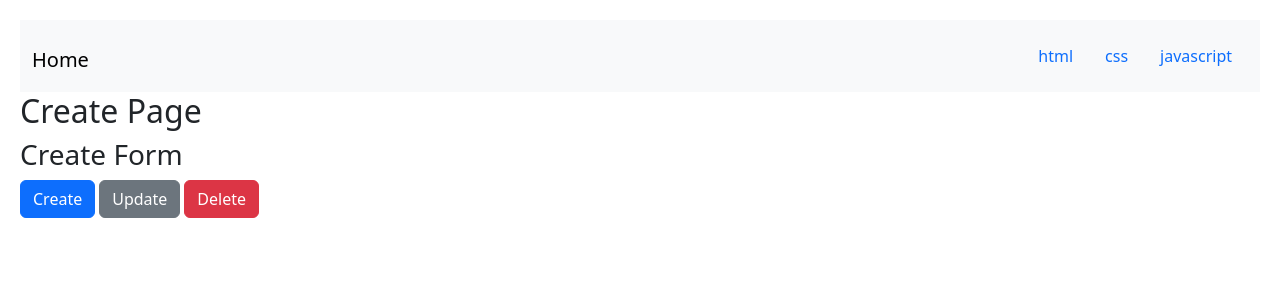
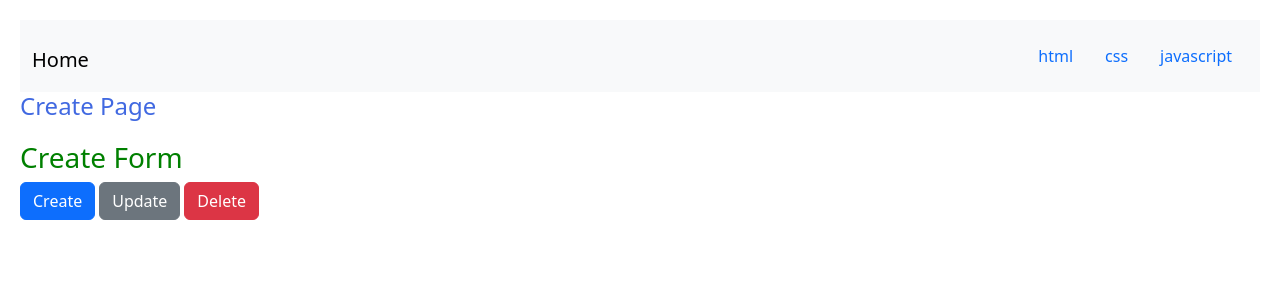
Before and after one commit to RaeChoe/Nextjs-app, a Next.js app: page /create in a window 1280 px wide. Shown: the top 300 px of the page. Built offline with nearby package versions, Linux system fonts and the light colour scheme.

Commit message:
feat: enhance Create page layout with styles and add main.js script

```diff
--- /dev/null
+++ b/public/main.js
@@ -0,0 +1 @@
+console.log("main.js 로드");
--- /dev/null
+++ b/src/app/create/create.module.css
@@ -0,0 +1,5 @@
+.title {
+  color: royalblue;
+  font-size: 24px;
+  margin-bottom: 20px;
+}
--- a/src/app/create/layout.js
+++ b/src/app/create/layout.js
@@ -1,10 +1,12 @@
+import styles from "./create.module.css";
+
 // Create 페이지의 틀
 export default function Layout({ children }) {
-  console.log("Create Page 작동");
+  console.log("Create 레이아웃 작동");
 
   return (
     <form>
-      <h2>Create Page</h2>
+      <h2 className={styles.title}>Create Page</h2>
       {/* page.js 불러오기: Create 페이지의 알맹이 */}
       {children}
     </form>
--- a/src/app/create/page.js
+++ b/src/app/create/page.js
@@ -1,7 +1,13 @@
 export default function Create() {
   return (
     <>
-      <h3>Create Form</h3>
+      <h3 style={styles.title}>Create Form</h3>
     </>
   );
 }
+
+const styles = {
+  title: {
+    color: "green",
+  },
+};
--- a/src/app/layout.js
+++ b/src/app/layout.js
@@ -4,6 +4,7 @@ import Container from "react-bootstrap/Container";
 import Nav from "react-bootstrap/Nav";
 import Navbar from "react-bootstrap/Navbar";
 import Link from "next/link";
+import Script from "next/script";
 
 export const metadata = {
   title: "웹 언어",
@@ -56,6 +57,7 @@ export default function RootLayout({ children }) {
             </Link>
           </div>
         </main>
+        <Script src="/main.js" strategy="afterInteractive" />
       </body>
     </html>
   );
```
